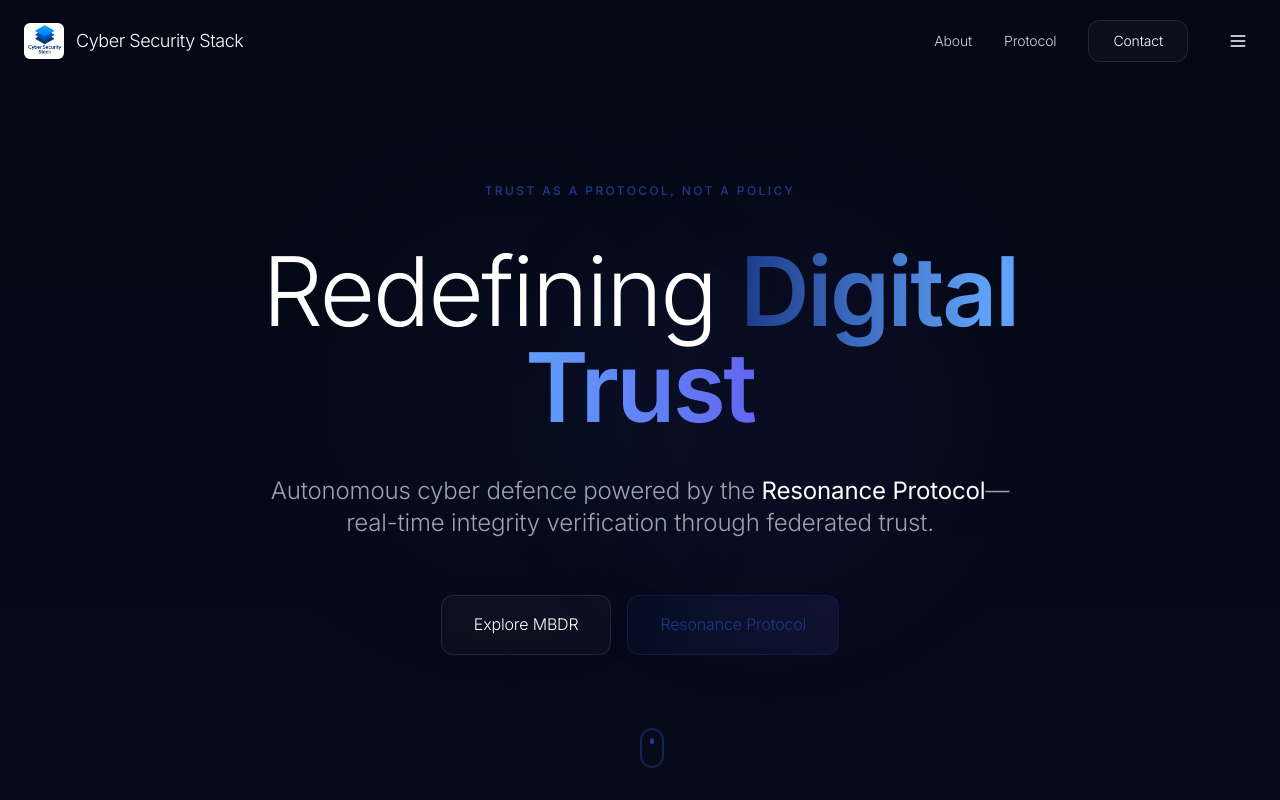
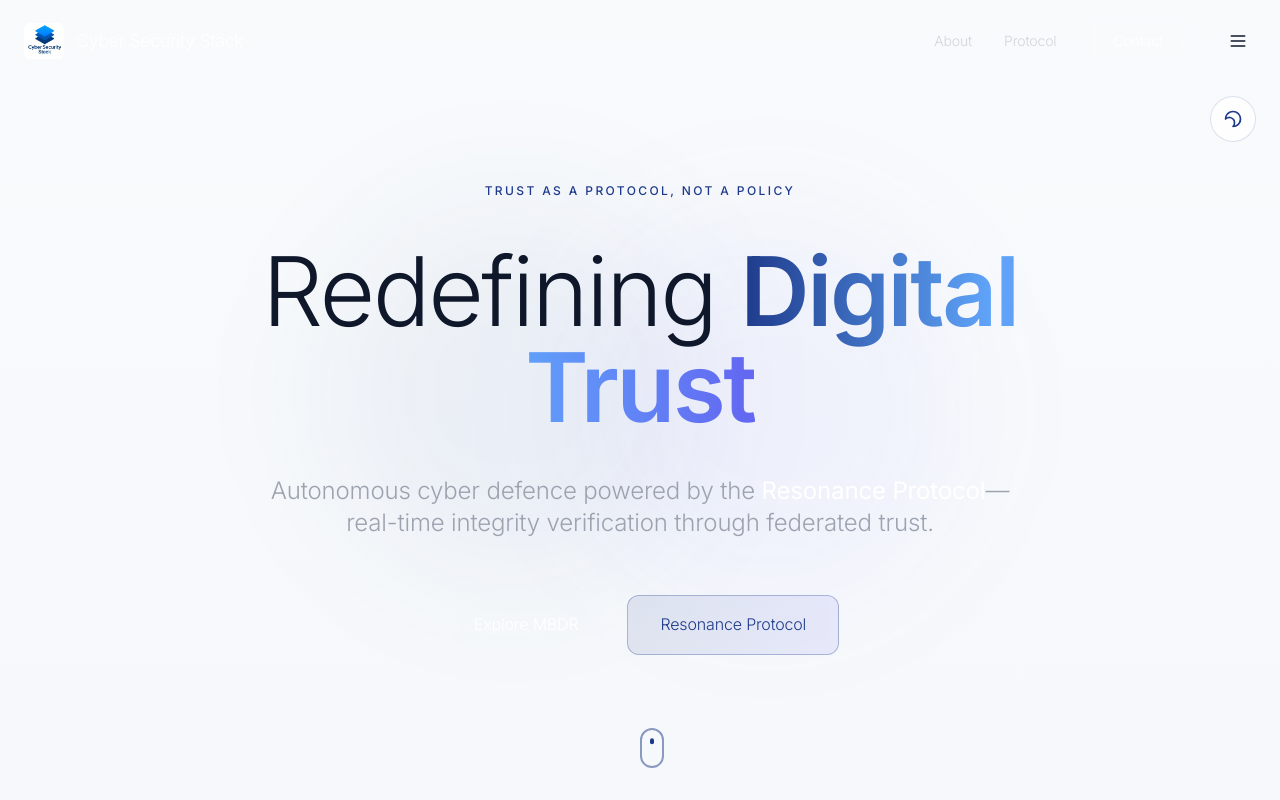
Before and after one commit to DevanshM1211/Cybersecurity-Stack-Website, a Next.js app: page / in a window 1280 px wide. Shown: the top 800 px of the page. Built offline with nearby package versions, Linux system fonts and the light colour scheme.

Commit message:
Add light and dark mode toggle with theme switcher

```diff
--- a/app/globals.css
+++ b/app/globals.css
@@ -6,6 +6,13 @@
   --foreground-rgb: 255, 255, 255;
   --background-start-rgb: 5, 8, 20;
   --background-end-rgb: 10, 14, 39;
+}
+
+/* Light theme variables */
+:root:not(.dark) {
+  --foreground-rgb: 15, 23, 42;
+  --background-start-rgb: 248, 250, 252;
+  --background-end-rgb: 241, 245, 249;
 }
 
 * {
@@ -30,6 +37,7 @@ body {
   overflow-x: hidden;
   line-height: 1.6;
   letter-spacing: -0.01em;
+  transition: background 0.3s ease, color 0.3s ease;
 }
 
 @layer utilities {
@@ -37,17 +45,28 @@ body {
     text-wrap: balance;
   }
 
-  /* Refined glassmorphism - lighter, more elegant */
+  /* Refined glassmorphism - adapts to theme */
   .glass-effect {
     background: rgba(255, 255, 255, 0.03);
     backdrop-filter: blur(20px);
     border: 1px solid rgba(255, 255, 255, 0.08);
   }
 
-  /* Subtle glow - less intense */
+  :root:not(.dark) .glass-effect {
+    background: rgba(255, 255, 255, 0.8);
+    backdrop-filter: blur(20px);
+    border: 1px solid rgba(30, 58, 138, 0.15);
+  }
+
+  /* Subtle glow - adapts to theme */
   .glow-effect {
     box-shadow: 0 0 30px rgba(30, 58, 138, 0.2),
       0 0 60px rgba(99, 102, 241, 0.15);
+  }
+
+  :root:not(.dark) .glow-effect {
+    box-shadow: 0 0 30px rgba(30, 58, 138, 0.15),
+      0 0 60px rgba(99, 102, 241, 0.1);
   }
 
   /* Refined text glow */
@@ -63,10 +82,20 @@ body {
     transition: all 0.3s ease;
   }
 
+  :root:not(.dark) .minimal-card {
+    background: rgba(255, 255, 255, 0.95);
+    border: 1px solid rgba(30, 58, 138, 0.1);
+  }
+
   .minimal-card:hover {
     background: rgba(255, 255, 255, 0.04);
     border-color: rgba(30, 58, 138, 0.3);
     transform: translateY(-2px);
+  }
+
+  :root:not(.dark) .minimal-card:hover {
+    background: rgba(255, 255, 255, 1);
+    border-color: rgba(30, 58, 138, 0.3);
   }
 
   /* Screen reader only utility */
@@ -83,13 +112,21 @@ body {
   }
 }
 
-/* Custom scrollbar - more subtle */
+/* Custom scrollbar - adapts to theme */
 ::-webkit-scrollbar {
   width: 8px;
 }
 
 ::-webkit-scrollbar-track {
   background: #0a0e27;
+}
+
+.dark ::-webkit-scrollbar-track {
+  background: #0a0e27;
+}
+
+:root:not(.dark) ::-webkit-scrollbar-track {
+  background: #f1f5f9;
 }
 
 ::-webkit-scrollbar-thumb {
--- a/app/layout.tsx
+++ b/app/layout.tsx
@@ -1,6 +1,7 @@
 import type { Metadata } from "next";
 import { Inter, Roboto_Mono } from "next/font/google";
 import "./globals.css";
+import { ThemeProvider } from "@/contexts/ThemeContext";
 
 const inter = Inter({
   subsets: ["latin"],
@@ -240,6 +241,7 @@ export default function RootLayout({
         />
       </head>
       <body className={inter.className}>
+        <ThemeProvider>
           {/* Skip to main content link for accessibility */}
           <a
             href="#main-content"
@@ -248,6 +250,7 @@ export default function RootLayout({
             Skip to main content
           </a>
           {children}
+        </ThemeProvider>
       </body>
     </html>
   );
--- a/app/page.tsx
+++ b/app/page.tsx
@@ -5,11 +5,17 @@ import CoreFeatures from "@/components/CoreFeatures";
 import TrustSignals from "@/components/TrustSignals";
 import Footer from "@/components/Footer";
 import BackToTop from "@/components/BackToTop";
+import dynamic from "next/dynamic";
+
+const ThemeToggle = dynamic(() => import("@/components/ThemeToggle"), {
+  ssr: false,
+});
 
 export default function Home() {
   return (
     <main id="main-content" className="min-h-screen">
       <Navbar />
+      <ThemeToggle />
       <Hero />
       <LogoLoop />
       <CoreFeatures />
--- /dev/null
+++ b/components/ThemeToggle.tsx
@@ -0,0 +1,43 @@
+"use client";
+
+import { useTheme } from "@/contexts/ThemeContext";
+import { motion } from "framer-motion";
+import { Sun, Moon } from "lucide-react";
+import { useEffect, useState } from "react";
+
+const ThemeToggle = () => {
+  const { theme, toggleTheme } = useTheme();
+  const [mounted, setMounted] = useState(false);
+
+  useEffect(() => {
+    setMounted(true);
+  }, []);
+
+  if (!mounted) {
+    return null;
+  }
+
+  return (
+    <motion.button
+      onClick={toggleTheme}
+      whileHover={{ scale: 1.05 }}
+      whileTap={{ scale: 0.95 }}
+      className="fixed top-24 right-6 z-50 p-3 glass-effect rounded-full border border-white/10 hover:border-cyber-blue/50 transition-all"
+      aria-label="Toggle theme"
+    >
+      <motion.div
+        initial={false}
+        animate={{ rotate: theme === "dark" ? 0 : 180 }}
+        transition={{ duration: 0.3 }}
+      >
+        {theme === "dark" ? (
+          <Sun className="w-5 h-5 text-cyber-blue" />
+        ) : (
+          <Moon className="w-5 h-5 text-cyber-blue" />
+        )}
+      </motion.div>
+    </motion.button>
+  );
+};
+
+export default ThemeToggle;
--- /dev/null
+++ b/contexts/ThemeContext.tsx
@@ -0,0 +1,68 @@
+"use client";
+
+import { createContext, useContext, useEffect, useState } from "react";
+
+type Theme = "light" | "dark";
+
+interface ThemeContextType {
+  theme: Theme;
+  toggleTheme: () => void;
+}
+
+const ThemeContext = createContext<ThemeContextType | undefined>(undefined);
+
+export function ThemeProvider({ children }: { children: React.ReactNode }) {
+  const [theme, setTheme] = useState<Theme>("dark");
+  const [mounted, setMounted] = useState(false);
+
+  useEffect(() => {
+    setMounted(true);
+    // Check localStorage and system preference
+    const savedTheme = localStorage.getItem("theme") as Theme | null;
+    const prefersDark = window.matchMedia(
+      "(prefers-color-scheme: dark)"
+    ).matches;
+
+    if (savedTheme) {
+      setTheme(savedTheme);
+    } else if (prefersDark) {
+      setTheme("dark");
+    } else {
+      setTheme("light");
+    }
+  }, []);
+
+  useEffect(() => {
+    if (mounted) {
+      const root = document.documentElement;
+      if (theme === "dark") {
+        root.classList.add("dark");
+      } else {
+        root.classList.remove("dark");
+      }
+      localStorage.setItem("theme", theme);
+    }
+  }, [theme, mounted]);
+
+  const toggleTheme = () => {
+    setTheme((prev) => (prev === "dark" ? "light" : "dark"));
+  };
+
+  if (!mounted) {
+    return <>{children}</>;
+  }
+
+  return (
+    <ThemeContext.Provider value={{ theme, toggleTheme }}>
+      {children}
+    </ThemeContext.Provider>
+  );
+}
+
+export function useTheme() {
+  const context = useContext(ThemeContext);
+  if (context === undefined) {
+    throw new Error("useTheme must be used within a ThemeProvider");
+  }
+  return context;
+}
--- a/tailwind.config.ts
+++ b/tailwind.config.ts
@@ -6,6 +6,7 @@ const config: Config = {
     "./components/**/*.{js,ts,jsx,tsx,mdx}",
     "./app/**/*.{js,ts,jsx,tsx,mdx}",
   ],
+  darkMode: "class",
   theme: {
     extend: {
       colors: {
@@ -30,6 +31,8 @@ const config: Config = {
           darker: "#050814", // Darker background
           navy: "#1e3a8a", // Navy blue alias
           lightNavy: "#3b82f6", // Lighter navy for hover states
+          light: "#f8fafc", // Light background
+          lighter: "#ffffff", // Lighter background
         },
       },
       backgroundImage: {
```
Lines whose indentation alone changed are shown as unchanged.
